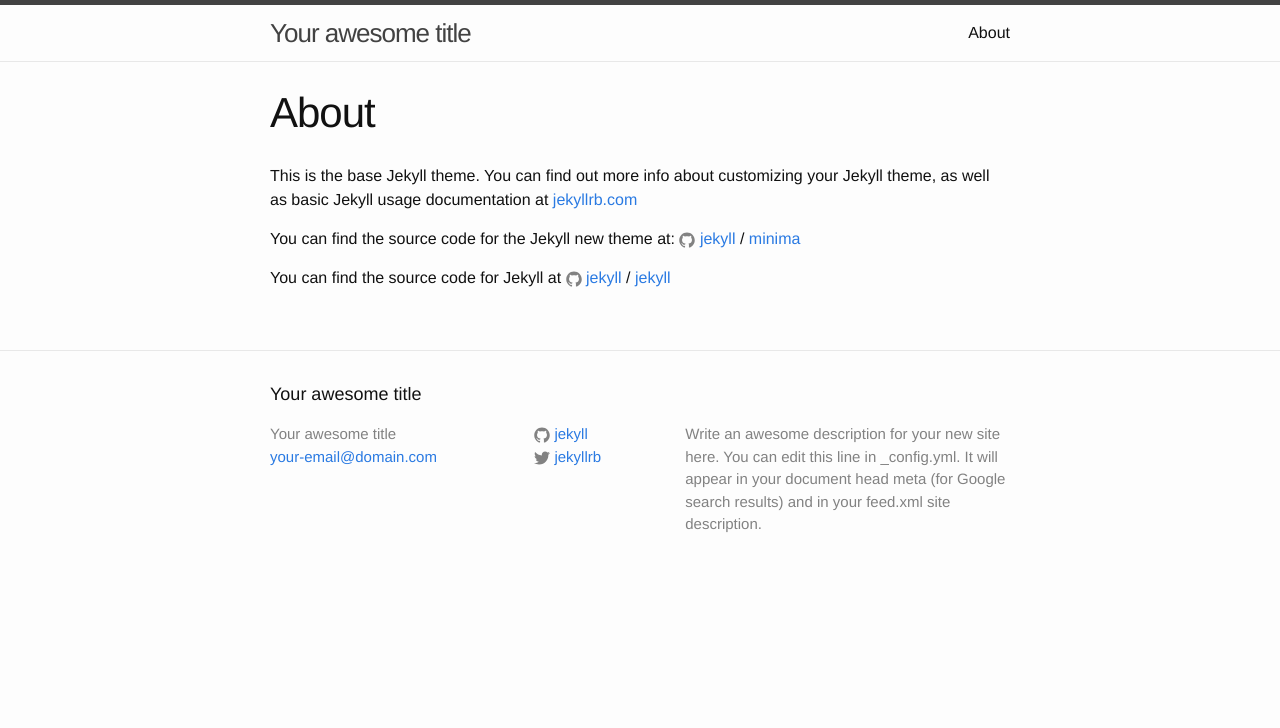
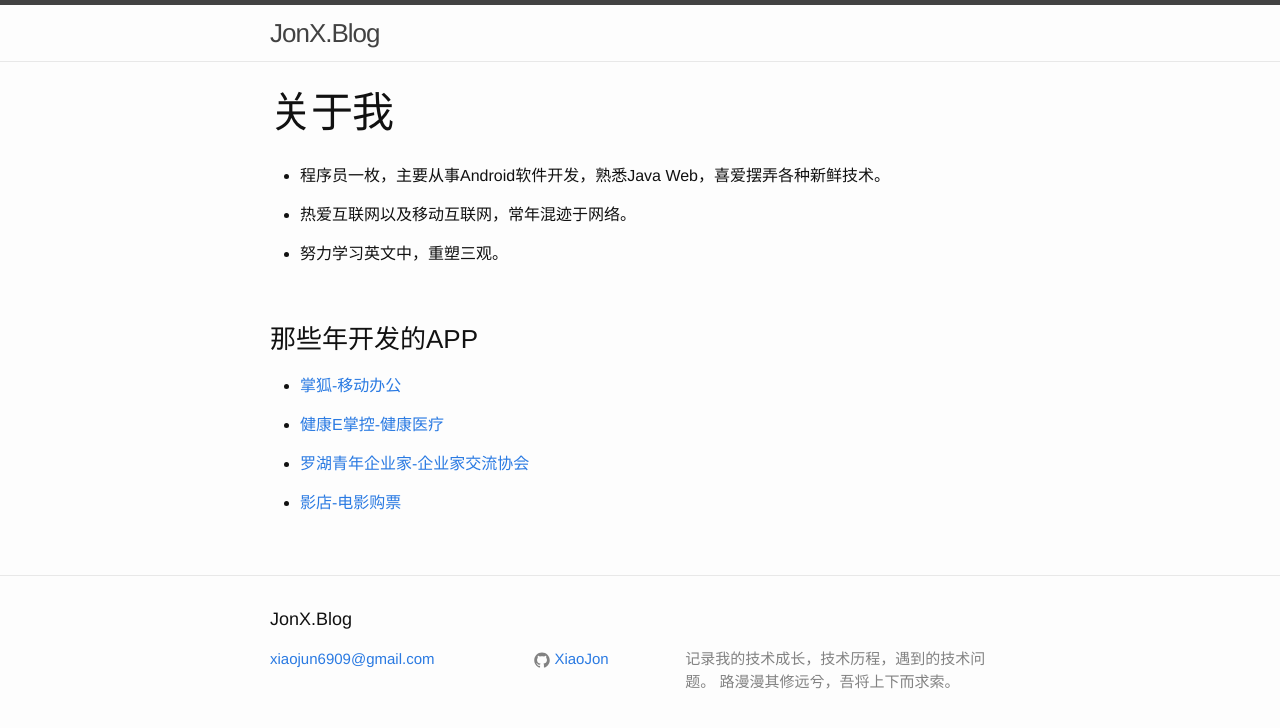
Before and after one commit to XiaoJon/xiaojon.github.io, a Jekyll site: the page built from about.md, in a window 1280 px wide. Shown: the top 728 px of the page. Built offline with Jekyll 4.4.1, drawn with Linux system fonts in a browser that asks for light colours.

Commit message:
modify style

```diff
--- a/_config.yml
+++ b/_config.yml
@@ -13,16 +13,15 @@
 # you will see them accessed via {{ site.title }}, {{ site.email }}, and so on.
 # You can create any custom variable you would like, and they will be accessible
 # in the templates via {{ site.myvariable }}.
-title: Your awesome title
-email: your-email@domain.com
+title: JonX.Blog
+email: xiaojun6909@gmail.com
 description: > # this means to ignore newlines until "baseurl:"
-  Write an awesome description for your new site here. You can edit this
-  line in _config.yml. It will appear in your document head meta (for
-  Google search results) and in your feed.xml site description.
+  记录我的技术成长，技术历程，遇到的技术问题。
+  路漫漫其修远兮，吾将上下而求索。
 baseurl: "" # the subpath of your site, e.g. /blog
 url: "" # the base hostname & protocol for your site, e.g. http://example.com
-twitter_username: jekyllrb
-github_username:  jekyll
+twitter_username: XiaoJon
+github_username:  XiaoJon
 
 # Build settings
 markdown: kramdown
--- a/_includes/footer.html
+++ b/_includes/footer.html
@@ -7,13 +7,7 @@
     <div class="footer-col-wrapper">
       <div class="footer-col footer-col-1">
         <ul class="contact-list">
-          <li>
-            {% if site.author %}
-              {{ site.author | escape }}
-            {% else %}
-              {{ site.title | escape }}
-            {% endif %}
-            </li>
+
             {% if site.email %}
             <li><a href="mailto:{{ site.email }}">{{ site.email }}</a></li>
             {% endif %}
@@ -28,11 +22,6 @@
           </li>
           {% endif %}
 
-          {% if site.twitter_username %}
-          <li>
-            {% include icon-twitter.html username=site.twitter_username %}
-          </li>
-          {% endif %}
         </ul>
       </div>
 
--- /dev/null
+++ b/_includes/header_about.html
@@ -0,0 +1,20 @@
+<header class="site-header" role="banner">
+
+  <div class="wrapper">
+
+    <a class="site-title" href="{{ "/" | relative_url}}">{{ site.title | escape }}</a>
+
+    <nav class="site-nav">
+      <span class="menu-icon">
+        <svg viewBox="0 0 18 15" width="18px" height="15px">
+          <path fill="#424242" d="M18,1.484c0,0.82-0.665,1.484-1.484,1.484H1.484C0.665,2.969,0,2.304,0,1.484l0,0C0,0.665,0.665,0,1.484,0 h15.031C17.335,0,18,0.665,18,1.484L18,1.484z"/>
+          <path fill="#424242" d="M18,7.516C18,8.335,17.335,9,16.516,9H1.484C0.665,9,0,8.335,0,7.516l0,0c0-0.82,0.665-1.484,1.484-1.484 h15.031C17.335,6.031,18,6.696,18,7.516L18,7.516z"/>
+          <path fill="#424242" d="M18,13.516C18,14.335,17.335,15,16.516,15H1.484C0.665,15,0,14.335,0,13.516l0,0 c0-0.82,0.665-1.484,1.484-1.484h15.031C17.335,12.031,18,12.696,18,13.516L18,13.516z"/>
+        </svg>
+      </span>
+
+    </nav>
+
+  </div>
+
+</header>
--- /dev/null
+++ b/_layouts/about.html
@@ -0,0 +1,20 @@
+<!DOCTYPE html>
+<html lang="{{ page.lang | default: site.lang | default: "en" }}">
+
+  {% include head.html %}
+
+  <body>
+
+    {% include header_about.html %}
+
+    <main class="page-content" aria-label="Content">
+      <div class="wrapper">
+        {{ content }}
+      </div>
+    </main>
+
+    {% include footer.html %}
+
+  </body>
+
+</html>
--- a/_layouts/home.html
+++ b/_layouts/home.html
@@ -20,6 +20,6 @@
     {% endfor %}
   </ul>
 
-  <p class="rss-subscribe">subscribe <a href="{{ "/feed.xml" | relative_url }}">via RSS</a></p>
+  <!-- <p class="rss-subscribe">subscribe <a href="{{ "/feed.xml" | relative_url }}">via RSS</a></p> -->
 
 </div>
--- a/_layouts/page.html
+++ b/_layouts/page.html
@@ -1,5 +1,5 @@
 ---
-layout: default
+layout: about
 ---
 <article class="post">
 
--- a/about.md
+++ b/about.md
@@ -1,15 +1,25 @@
 ---
 layout: page
-title: About
+title: 关于我
 permalink: /about/
 ---
 
-This is the base Jekyll theme. You can find out more info about customizing your Jekyll theme, as well as basic Jekyll usage documentation at [jekyllrb.com](http://jekyllrb.com/)
+- 程序员一枚，主要从事Android软件开发，熟悉Java Web，喜爱摆弄各种新鲜技术。
 
-You can find the source code for the Jekyll new theme at:
-{% include icon-github.html username="jekyll" %} /
-[minima](https://github.com/jekyll/minima)
+- 热爱互联网以及移动互联网，常年混迹于网络。
 
-You can find the source code for Jekyll at
-{% include icon-github.html username="jekyll" %} /
-[jekyll](https://github.com/jekyll/jekyll)
+- 努力学习英文中，重塑三观。
+
+&emsp;
+
+
+### 那些年开发的APP ###
+
+
+- [掌狐-移动办公](http://www.91zhanghu.com/Index/index)
+
+- [健康E掌控-健康医疗](http://www.wandoujia.com/apps/com.xiekang.e)
+
+- [罗湖青年企业家-企业家交流协会](http://www.wandoujia.com/apps/com.zhanghu.lhepr)
+
+- [影店-电影购票](http://www.mvhere.com/)
```
